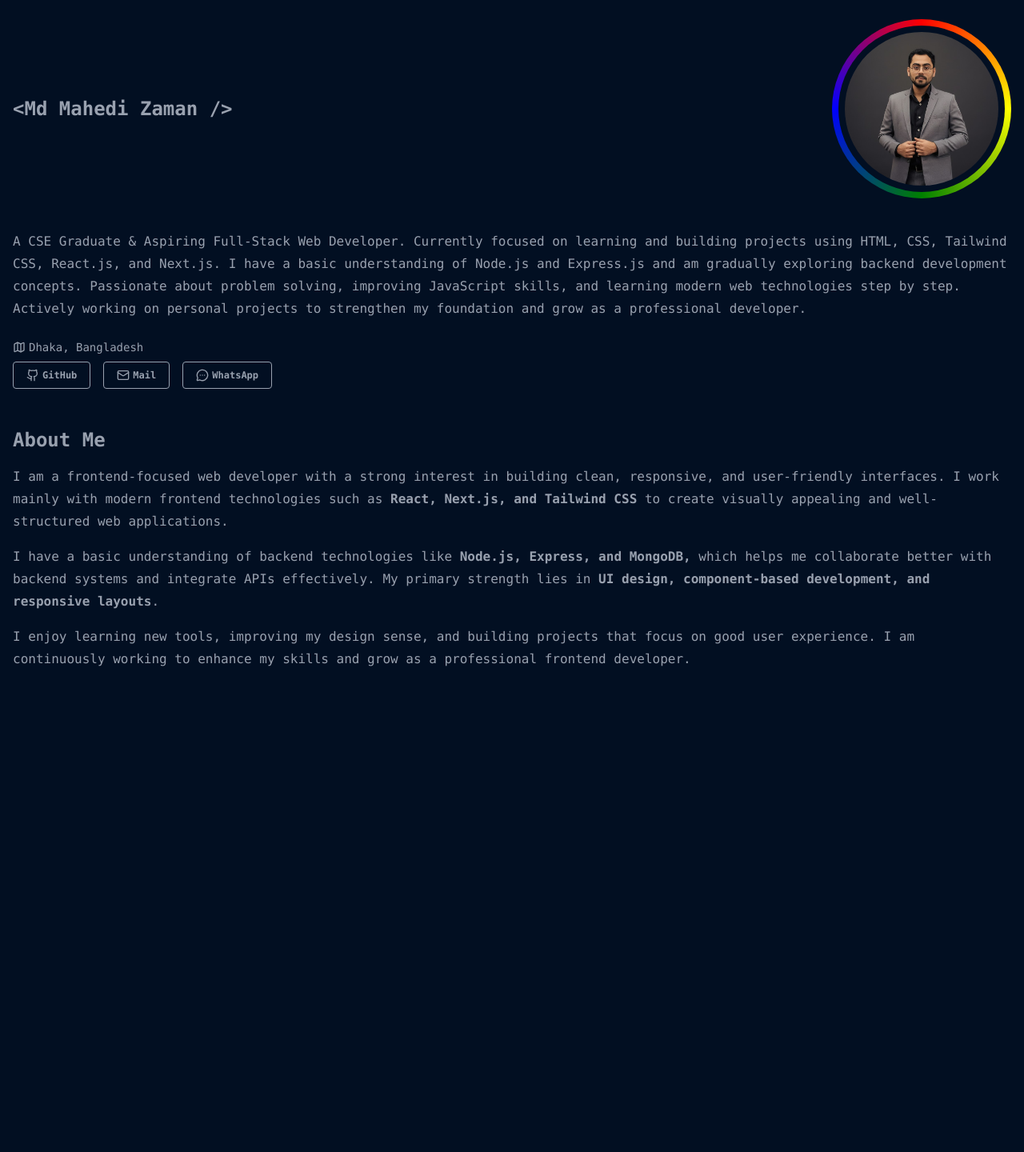
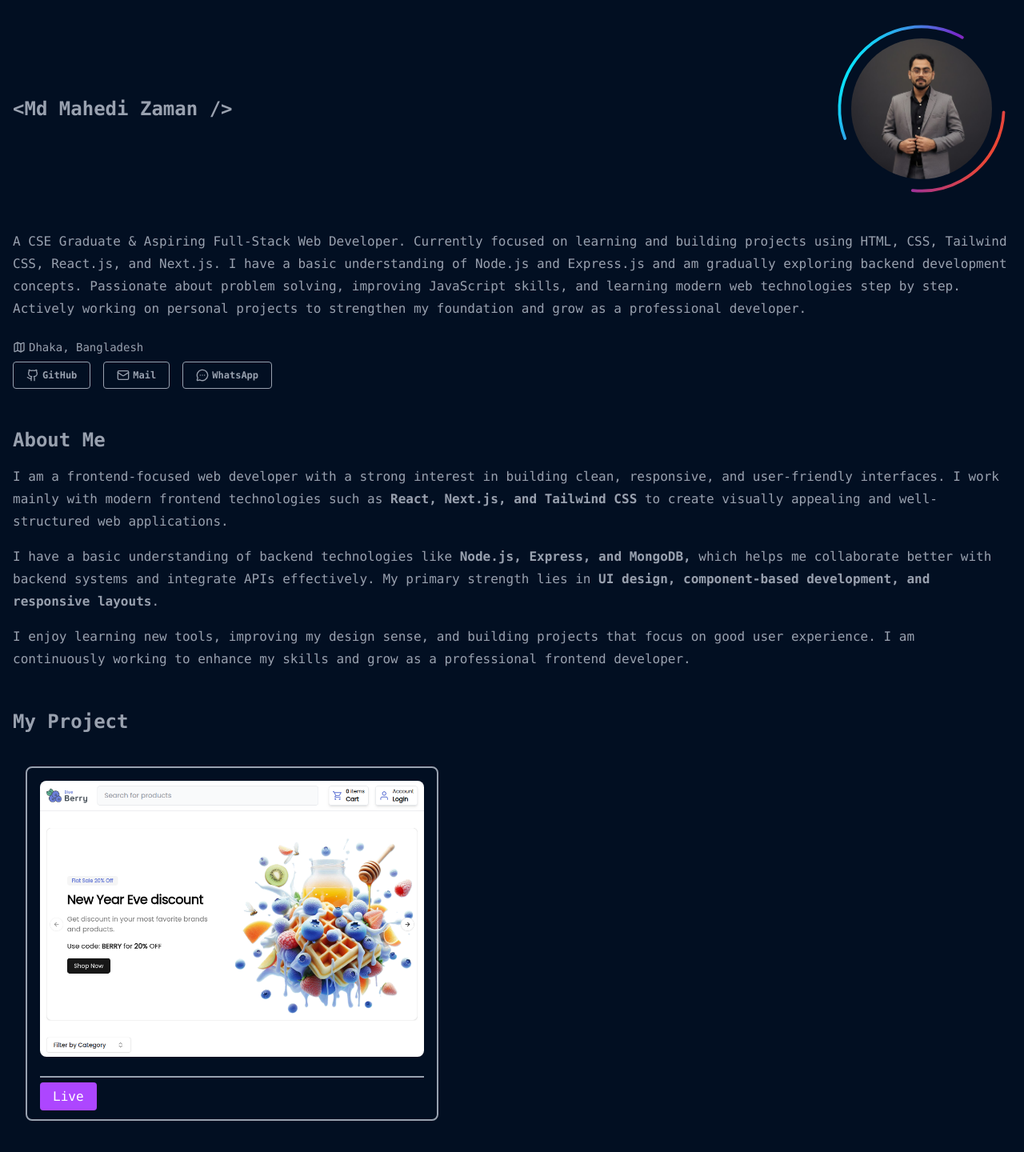
Before and after one commit to mahedizaman/mahedi-portfolio, a Next.js app: page / in a window 1280 px wide. Shown: the top 1440 px of the page at 80% size. Before the commit the page ends 862 px from the top, so only its background shows below. Built offline with nearby package versions, Linux system fonts and the light colour scheme.

Commit message:
image section complete

```diff
--- a/app/globals.css
+++ b/app/globals.css
@@ -1,5 +1,5 @@
 @import "tailwindcss";
 
-*{
+body{
     background: #020f22;
 }
--- a/app/layout.js
+++ b/app/layout.js
@@ -7,8 +7,8 @@ const poppins = Poppins({
   variable: "--font-poppins",
 });
 export const metadata = {
-  title: "Create Next App",
-  description: "Generated by create next app",
+  title: "Mahedi Portfolio",
+  description: "Generated by Md. Mahedi Zaman",
 };
 
 export default function RootLayout({ children }) {
--- a/app/page.js
+++ b/app/page.js
@@ -1,12 +1,13 @@
 import AboutMe from '@/components/AboutMe'
 import Intro from '@/components/Intro'
-import React from 'react'
+import MyProject from '@/components/MyProject'
 
 const page = () => {
   return (
     <div >
       <Intro/>
       <AboutMe/>
+      <MyProject/>
     </div>
   )
 }
--- /dev/null
+++ b/components/Hei.jsx
@@ -0,0 +1,16 @@
+import React from "react";
+import { BackgroundLines } from "@/components/ui/background-lines";
+
+export function BackgroundLinesDemo() {
+  return (
+    <BackgroundLines className="flex items-center justify-center w-full flex-col px-4">
+      <h2 className="bg-clip-text text-transparent text-center bg-linear-to-b from-neutral-900 to-neutral-700 dark:from-neutral-600 dark:to-white text-2xl md:text-4xl lg:text-7xl font-sans py-2 md:py-10 relative z-20 font-bold tracking-tight">
+        Sanjana Airlines, <br /> Sajana Textiles.
+      </h2>
+      <p className="max-w-xl mx-auto text-sm md:text-lg text-neutral-700 dark:text-neutral-400 text-center">
+        Get the best advices from our experts, including expert artists,
+        painters, marathon enthusiasts and RDX, totally free.
+      </p>
+    </BackgroundLines>
+  );
+}
--- /dev/null
+++ b/components/MyProject.jsx
@@ -0,0 +1,20 @@
+import React from 'react'
+import Container from './Container'
+import WebOne from './WebOne';
+
+const MyProject = () => {
+  return (
+    <Container>
+      <div className="text-gray-400">
+        <h2 className="font-bold text-gray-400 text-xl sm:text-2xl sm:text-left mb-4">
+          My Project
+        </h2>
+        <div>
+            <WebOne/>
+        </div>
+      </div>
+    </Container>
+  );
+}
+
+export default MyProject
--- a/components/NameAndImage.jsx
+++ b/components/NameAndImage.jsx
@@ -1,33 +1,13 @@
-import Image from "next/image";
+import ImageCircle from "./ProfileCircle"
 
-const NameAndImage = () => {
+export default function NameAndImage() {
   return (
     <div className="flex flex-col sm:flex-row items-center justify-between mb-10 mx-auto gap-6 sm:gap-0">
       <h3 className="font-bold text-xl sm:text-2xl text-center sm:text-left text-gray-400 cursor-pointer">
         {`<Md Mahedi Zaman />`}
       </h3>
 
-      <div className="relative w-40 h-40 sm:w-56 sm:h-56 flex items-center justify-center">
-        <div
-          className="absolute inset-0 rounded-full animate-spin-slow"
-          style={{
-            background: "conic-gradient(red, yellow, green, blue, red)",
-          }}
-        ></div>
-
-        <div className="absolute inset-2 rounded-full bg-white"></div>
-
-        <div className="relative w-32 h-32 sm:w-48 sm:h-48 rounded-full overflow-hidden">
-          <Image
-            src="/myImages.jpg"
-            alt="myImage"
-            fill
-            className="object-cover"
-          />
-        </div>
-      </div>
+     <ImageCircle/>
     </div>
   );
-};
-
-export default NameAndImage;
+}
--- /dev/null
+++ b/components/ProfileCircle.jsx
@@ -0,0 +1,48 @@
+"use client";
+
+import { motion } from "framer-motion";
+import Image from "next/image";
+
+export default function ProfileCircle() {
+  return (
+    <div className="relative w-56 h-56 flex items-center justify-center">
+      <svg viewBox="0 0 240 240" className="absolute w-full h-full">
+        <motion.circle
+          cx="120"
+          cy="120"
+          r="110"
+          fill="none"
+          stroke="url(#grad)"
+          strokeWidth="4"
+          strokeLinecap="round"
+          strokeDasharray="180 120"
+          animate={{ rotate: 360 }}
+          transition={{
+            repeat: Infinity,
+            duration: 10,
+            ease: "linear",
+          }}
+          style={{ transformOrigin: "50% 50%" }}
+        />
+
+        <defs>
+          <linearGradient id="grad" gradientUnits="userSpaceOnUse">
+            <stop offset="0%" stopColor="#F54927" />
+            <stop offset="50%" stopColor="#7928ca" />
+            <stop offset="100%" stopColor="#00f2fe" />
+          </linearGradient>
+        </defs>
+      </svg>
+
+      {/* Image */}
+      <div className="relative w-44 h-44 rounded-full overflow-hidden">
+        <Image
+          src="/myImages.jpg"
+          alt="profile"
+          fill
+          className="object-cover"
+        />
+      </div>
+    </div>
+  );
+}
--- /dev/null
+++ b/components/WebOne.jsx
@@ -0,0 +1,42 @@
+"use client";
+
+import { motion } from "framer-motion";
+import Container from "./Container";
+import Link from "next/link";
+import Image from "next/image";
+
+const WebOne = () => {
+  return (
+    <Container>
+      <div className="inline-block">
+        <motion.div
+          whileHover={{ scale: 1.05 }}
+          className="inline-block border-2 rounded-lg p-4 "
+        >
+          <div className="w-full sm:w-120">
+            <Image
+              src="/wesitesImage/webOne.png"
+              alt="webOne"
+              width={700}
+              height={700}
+              className="rounded-lg"
+            />
+          </div>
+
+          <div className="border-t-2 pt-3 mt-6">
+            <Link
+              href="https://www.google.com/maps?q=Dhaka,Bangladesh"
+              target="_blank"
+              rel="noopener noreferrer"
+              className="mt-4 px-4 py-2 rounded bg-purple-500 text-white cursor-pointer"
+            >
+              Live
+            </Link>
+          </div>
+        </motion.div>
+      </div>
+    </Container>
+  );
+};
+
+export default WebOne;
--- /dev/null
+++ b/lib/utils.js
@@ -0,0 +1,6 @@
+import { clsx } from "clsx";
+import { twMerge } from "tailwind-merge"
+
+export function cn(...inputs) {
+  return twMerge(clsx(inputs));
+}
```
Also changed, not shown: package.json (+7 -2 lines), components.json (added), public/wesitesImage/webOne.png (added), 1 other file (tests, documents, lock files or other folders).
